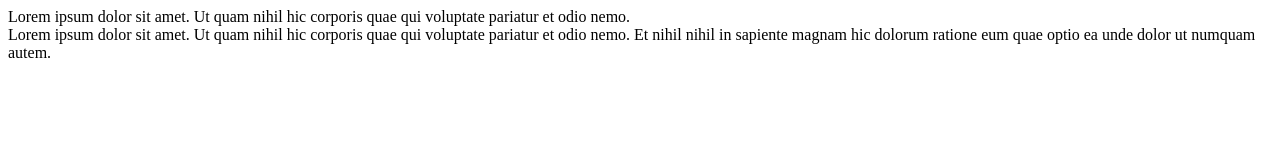
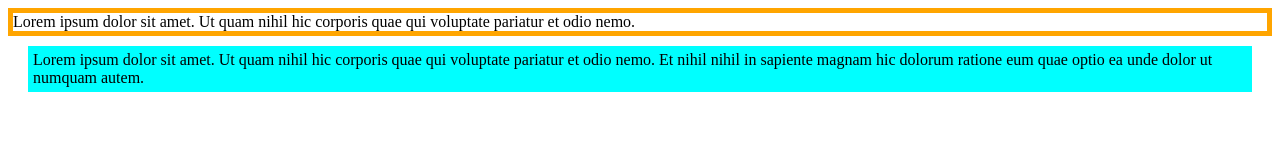
Before and after one commit to knightmoves-schools/015-background-border-margin-padding-caylebwest, a website: page index.html in a window 1280 px wide. Drawn offline with Linux system fonts and the light colour scheme.

Commit message:
Update index.html

```diff
--- a/index.html
+++ b/index.html
@@ -4,10 +4,18 @@
     <title>Div Formatting</title>
     <style>
         .narrow-text-area {
-
+            margin: auto;
+            border-color: orange;
+            border-width: 5px;
+            border-style: solid;
         }
         .text-box {
-
+            background-color: cyan;
+            padding: 5px 5px 5px 5px;
+            margin-top: 10px;
+            margin-bottom: 10px;
+            margin-left: 20px;
+            margin-right: 20px;
         }
     </style>
 </head>
```
